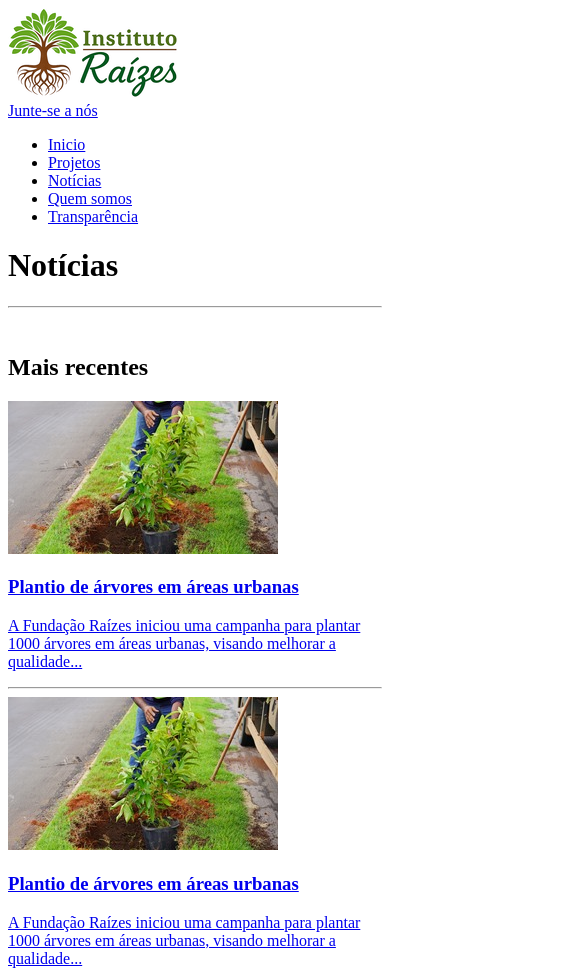
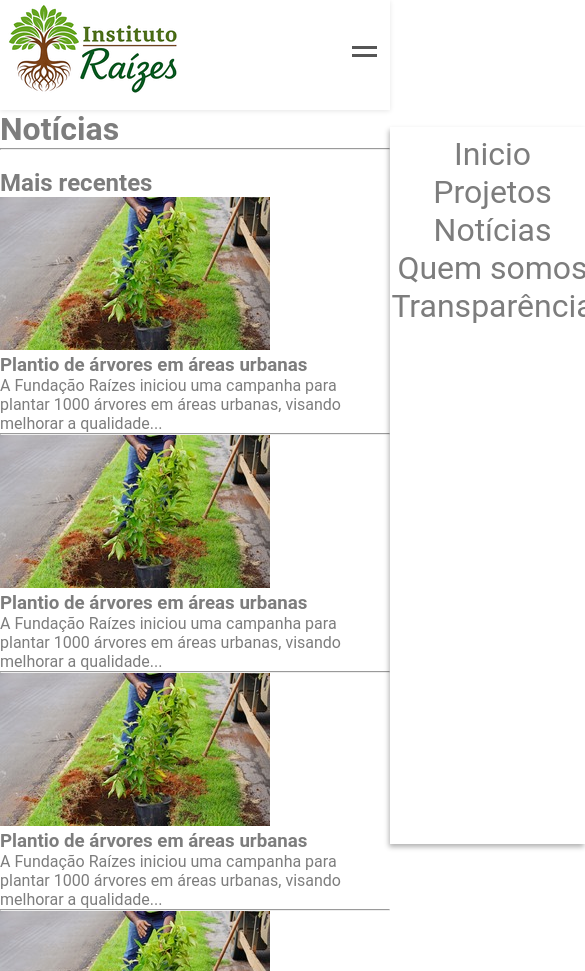
Before and after one commit to luansouza97/ONG-fundacao-raizes, a plain HTML site: page noticias.html in a window 390 px wide. Shown: the top 971 px of the page, 585 px wide, since content can reach past the window. Drawn offline with Linux system fonts and the light colour scheme.

Commit message:
Implementação do menu hamburgue para dispositivos tablet e mobile

```diff
--- a/assets/css/base.css
+++ b/assets/css/base.css
@@ -60,14 +60,13 @@ a{
     box-shadow: 0 1px 5px rgba(0, 0, 0, 0.1);
 }
 .conteudo-header{
-    display: flex;
-    justify-content: space-between;
-    align-items: center;
-    padding: 5px 20px;
+    padding: var(--space-0-25) var(--space-0-5);
     min-height: 13vh;
 }
 .header .header-logo{
-    width: 170px;
+    display: flex;
+    align-items: center;
+    justify-content: space-between;
     height: auto;
 }
 .header .header-logo img{
@@ -76,8 +75,11 @@ a{
 }
 .header__menu{
     display: flex;
+    align-items: center;
     flex-direction: column;
     gap: 10px;
+    padding: var(--space-0-5) 0;
+    transition: transform 0.3s;
 }
 .header__bt-cadastro{
     display: flex;
@@ -102,15 +104,15 @@ a{
 }
 .header__nav-menu a{
     padding-left: 10px;
-    font-size: 1.2rem;
+    font-size: 1.5rem;
 }
 .header__nav-menu a:hover{
-    border-bottom: 2px solid var(--verde-medio);
+    color: var(--verde-medio);
 }
 .header__menu-hamburguer{
     display: none;
 }
-.header__menu-hamburguer div{
+.header__menu-hamburguer .icon-menu div{
     width: 25px;
     height: 3px;
     margin: 5px;
@@ -166,11 +168,42 @@ footer{
 @media(max-width: 992px){
 
     /* Cabeçalho */
-    .header__menu{
+    .icon-menu{
+        cursor: pointer;
+    }
+    .header__bt-cadastro{
         display: none;
     }
+    .header__menu{
+        position: absolute;
+        transform: translate(100%);
+        top: 15vh;
+        right: 0;
+        width: 50%;
+        height: 85vh;
+        background-color: var(--branco);
+        box-shadow: -1px 3px 5px rgba(0, 0, 0, 0.3);
+    }
+    #menu-check:checked + .header__menu{
+        transform: translate(0%);
+    }
+    .header__menu ul{
+        display: block;
+    }
+    .header__menu li{
+        display: flex;
+        justify-content: center;
+    }
+    .header__menu a{
+        font-size: 2rem;
+    }
+
+    .header .header-logo{
+        width: 100%;
+    }
     .header__menu-hamburguer{
-        display: block;
+        display: flex;
+        align-items: center;
     }
 
     /* Rodapé */
--- a/assets/css/index.css
+++ b/assets/css/index.css
@@ -1,7 +1,4 @@
-/* Destaque do link "Início" no menu de navegação */
-.header__nav-menu li:nth-child(1){
-    border-bottom: 2px solid var(--verde-medio);
-}
+
 
 /* Estilização do banner principal */
 .banner {
--- a/noticias.html
+++ b/noticias.html
@@ -4,20 +4,31 @@
     <meta charset="UTF-8">
     <meta name="viewport" content="width=device-width, initial-scale=1.0">
     <title>Noticias</title>
+    <link rel="stylesheet" href="assets/css/base.css">
     <link rel="stylesheet" href="https://cdnjs.cloudflare.com/ajax/libs/font-awesome/7.0.1/css/all.min.css">
 </head>
 <body>
-    <header>
-        <div class="header__conteudo-header container">
-            <div class="header__logo">
-                <a href="index.html"><img src="assets/img/global/logo-170x90.png" alt="logo"></a>
+    <header class="header">
+        <div class="conteudo-header container">
+            <div class="header-logo">
+                <a href="index.html">
+                    <img src="assets/img/global/logo-170x90.png" alt="logo">
+                </a>
+
+                <label for="menu-check" class="header__menu-hamburguer">
+                    <div class="icon-menu">
+                        <div class="line1"></div>
+                        <div class="line2"></div>
                     </div>
-
-            <div class="header__menu">
+                </label>
                 <div class="header__bt-cadastro">
                     <a href="cadastro.html">Junte-se a nós</a>
                 </div>
+            </div>
+        </div>
 
+        <input type="checkbox" id="menu-check" hidden >
+        <div class="header__menu">
             <nav class="header__nav-menu">
                 <ul>
                     <li><a href="index.html">Inicio</a></li>
@@ -27,12 +38,6 @@
                     <li><a href="transparencia.html">Transparência</a></li>
                 </ul>
             </nav>
-            </div>
-            <div class="header__menu-hamburguer">
-                <div class="line1"></div>
-                <div class="line2"></div>
-                <div class="line3"></div>
-            </div>
         </div>
     </header>
 
```
Also changed, not shown: cadastro.html (+10 -8 lines), index.html (+10 -8 lines), projetos.html (+11 -9 lines), quem-somos.html (+17 -12 lines), transparencia.html (+17 -12 lines). Lines whose indentation alone changed are shown as unchanged.
